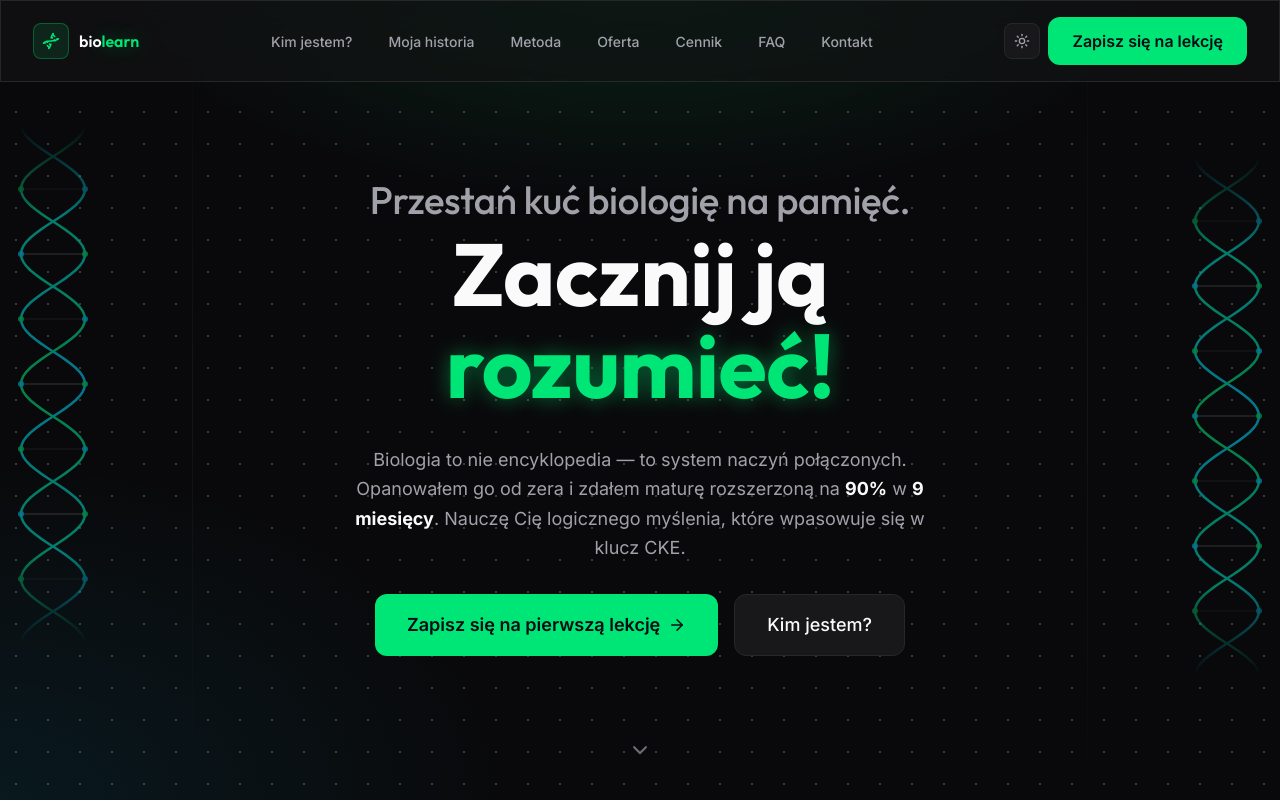
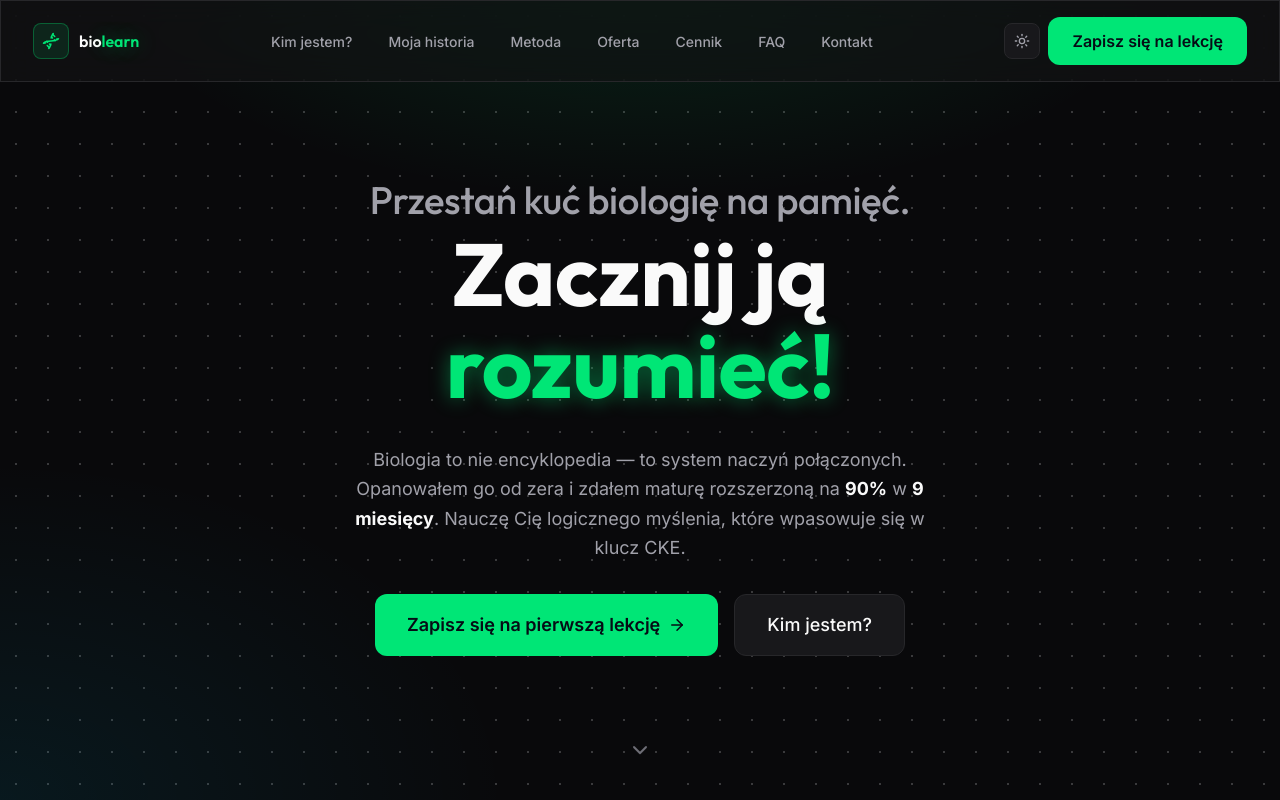
Before and after one commit to taachii/biolearn-landing, a Next.js app: page / in a window 1280 px wide. Shown: the top 800 px of the page. Built offline with nearby package versions, Linux system fonts and the light colour scheme.

Commit message:
style: remove DNA helices and vertical lines from hero section per user request

```diff
--- a/components/sections/HeroSection.tsx
+++ b/components/sections/HeroSection.tsx
@@ -3,7 +3,6 @@
 import { ArrowRight, ChevronDown } from "lucide-react";
 import { Button }    from "@/components/ui/Button";
 import { AnimateIn } from "@/components/ui/AnimateIn";
-import { DnaHelix }  from "@/components/ui/DnaHelix";
 
 export function HeroSection() {
   return (
@@ -43,29 +42,7 @@ export function HeroSection() {
         style={{ background: "radial-gradient(ellipse at 0% 100%, rgba(0,207,255,0.08) 0%, transparent 60%)" }}
       />
 
-      {/* ── Decorative vertical lines ────────────────────────── */}
-      <div aria-hidden="true" className="absolute inset-y-0 left-[15%] w-px bg-gradient-to-b from-transparent via-[var(--color-border)] to-transparent opacity-40 hidden xl:block" />
-      <div aria-hidden="true" className="absolute inset-y-0 right-[15%] w-px bg-gradient-to-b from-transparent via-[var(--color-border)] to-transparent opacity-40 hidden xl:block" />
 
-      {/* ── DNA Helices — symmetrical, animation on inner div ─ */}
-      {/* Left helix */}
-      <div
-        aria-hidden="true"
-        className="absolute top-0 bottom-0 left-[1%] hidden lg:flex items-center pointer-events-none"
-      >
-        <div style={{ animation: "dna-drift 12s ease-in-out infinite alternate" }}>
-          <DnaHelix height={520} width={80} turns={4} className="opacity-55" />
-        </div>
-      </div>
-      {/* Right helix */}
-      <div
-        aria-hidden="true"
-        className="absolute top-0 bottom-0 right-[1%] hidden lg:flex items-center pointer-events-none"
-      >
-        <div style={{ animation: "dna-drift 12s ease-in-out infinite alternate-reverse" }}>
-          <DnaHelix height={520} width={80} turns={4} className="opacity-55" />
-        </div>
-      </div>
 
       {/* ── Content ─────────────────────────────────────────────── */}
       <div className="relative z-10 max-w-3xl mx-auto flex flex-col items-center gap-8">
```
